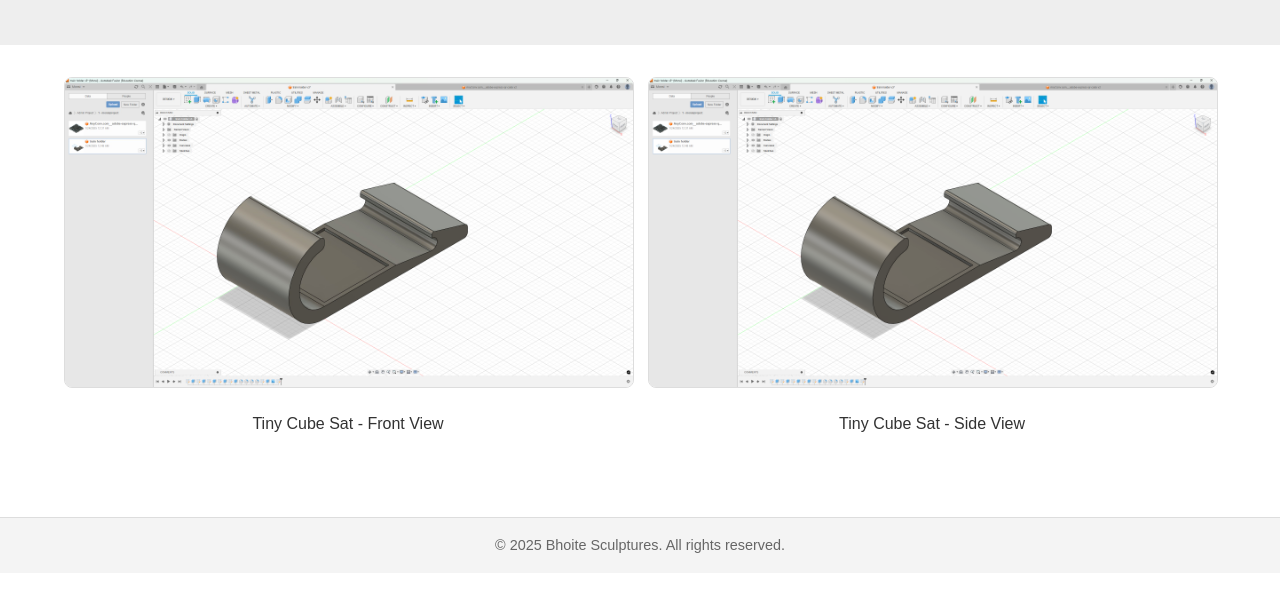
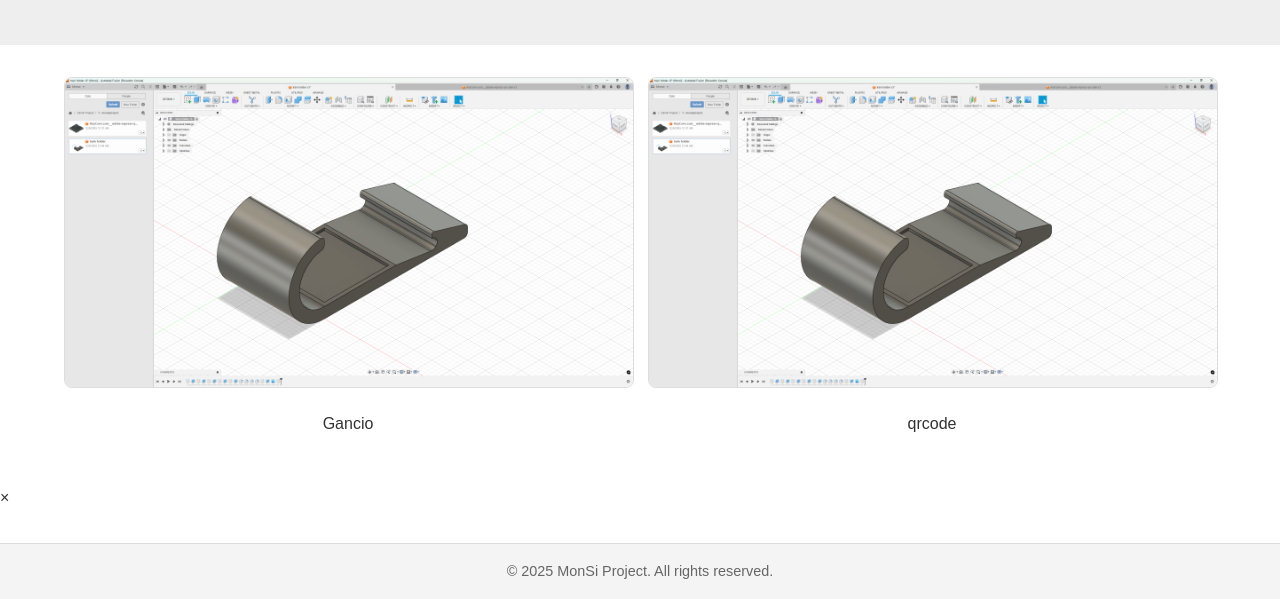
Before and after one commit to MonsiDene/mywebsite, a plain HTML site: page index.html in a window 1280 px wide. Shown: the part 258-857 px from the top of the page. Before the commit the page ends 831 px from the top, so only its background shows below. Drawn offline with Linux system fonts and the light colour scheme.

Commit message:
Update index.html

```diff
--- a/index.html
+++ b/index.html
@@ -29,19 +29,26 @@
 
     <section class="gallery">
       <div class="gallery-item">
-        <img src="images/cube-sat1.jpg" alt="Gancio" data-lightbox="gallery">
-        <p>Tiny Cube Sat - Front View</p>
+        <img src="images/cube-sat1.jpg" alt="Gancio" class="popup-trigger">
+        <p>Gancio</p>
       </div>
       <div class="gallery-item">
-        <img src="images/cube-sat2.jpg" alt="qrcode" data-lightbox="gallery">
-        <p>Tiny Cube Sat - Side View</p>
+        <img src="images/cube-sat2.jpg" alt="qrcode" class="popup-trigger">
+        <p>qrcode</p>
       </div>
     </section>
   </main>
 
+
+  <!-- Popup container -->
+  <div class="popup" id="image-popup">
+    <span class="popup-close">&times;</span>
+    <img class="popup-image" src="" alt="">
+  </div>
+
   <footer>
     <div class="container">
-      <p>&copy; 2025 Bhoite Sculptures. All rights reserved.</p>
+      <p>&copy; 2025 MonSi Project. All rights reserved.</p>
     </div>
   </footer>
 
```
